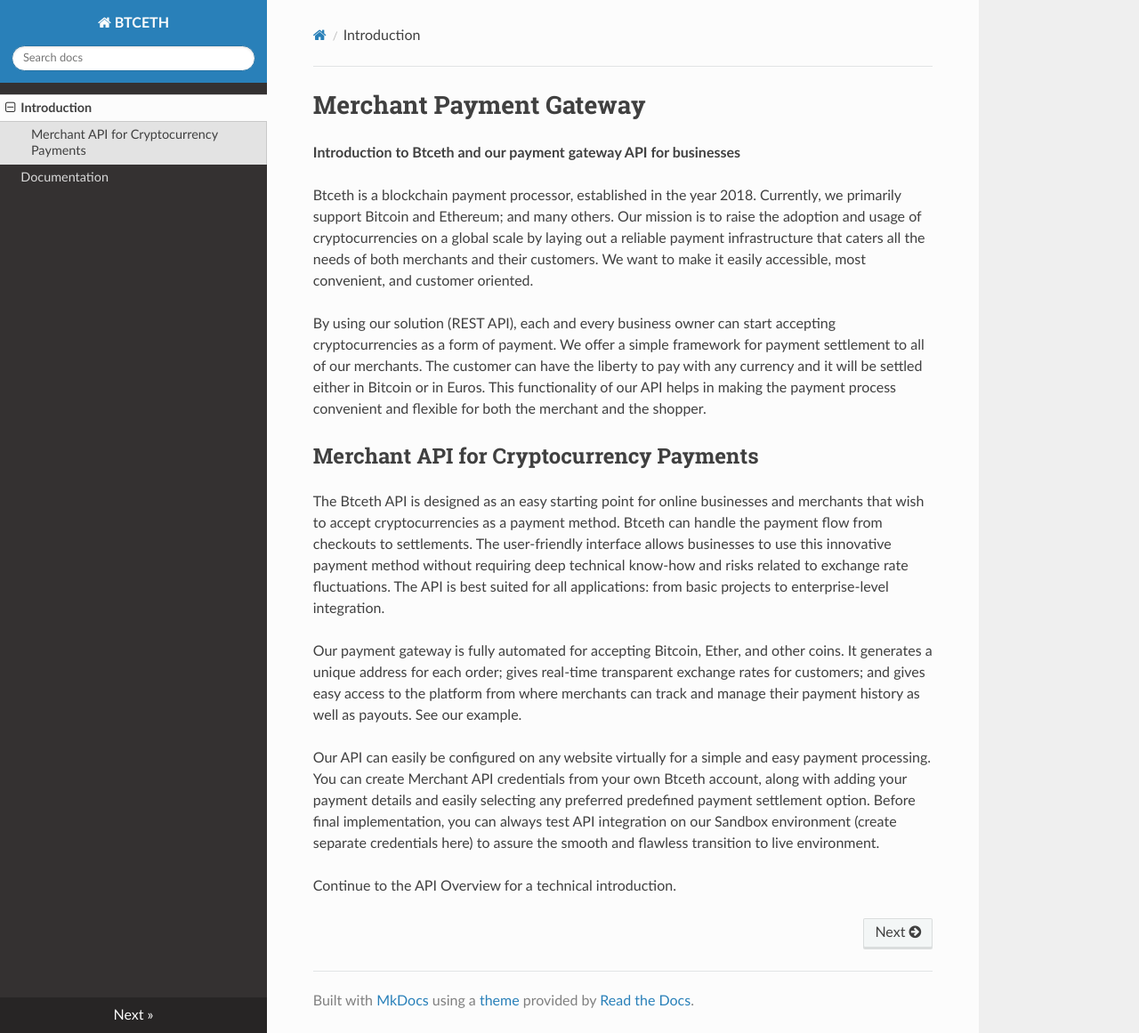
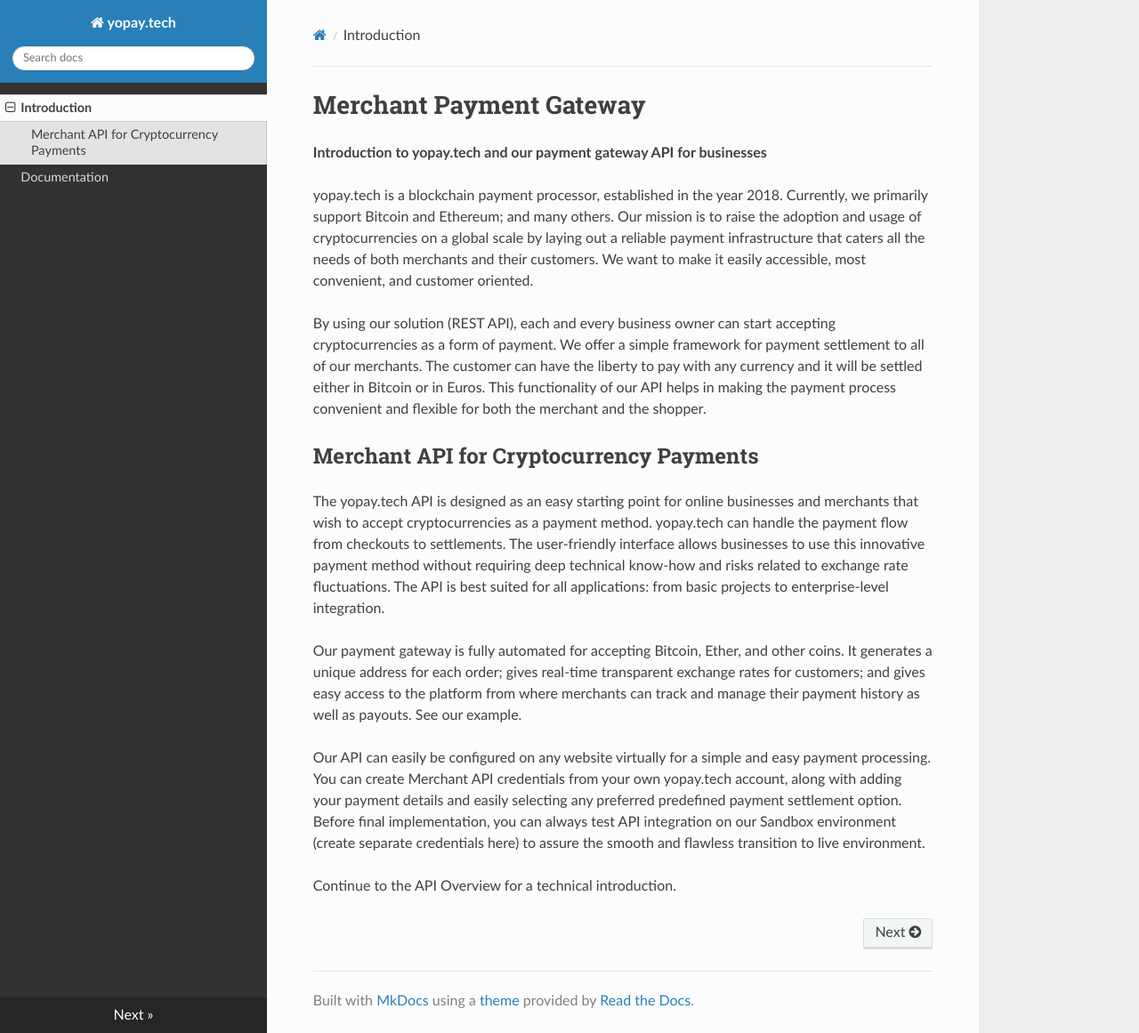
Before and after one commit to Kubemake/btceth_docs, an MkDocs documentation site: the page built from docs/index.md, in a window 1280 px wide and 1161 px high. Shown: the whole window at 89% size. Built offline with MkDocs 1.6.1, drawn with Linux system fonts in a browser that asks for light colours; nearby versions of some CDN libraries.

Commit message:
rename btheth to yopay.tech

```diff
--- a/docs/index.md
+++ b/docs/index.md
@@ -1,17 +1,17 @@
 # Merchant Payment Gateway
-__Introduction to Btceth and our payment gateway API for businesses__
+__Introduction to yopay.tech and our payment gateway API for businesses__
 
 
-Btceth is a blockchain payment processor, established in the year 2018. Currently, we primarily support Bitcoin and Ethereum; and many others. Our mission is to raise the adoption and usage of cryptocurrencies on a global scale by laying out a reliable payment infrastructure that caters all the needs of both merchants and their customers.  We want to make it easily accessible, most convenient, and customer oriented.
+yopay.tech is a blockchain payment processor, established in the year 2018. Currently, we primarily support Bitcoin and Ethereum; and many others. Our mission is to raise the adoption and usage of cryptocurrencies on a global scale by laying out a reliable payment infrastructure that caters all the needs of both merchants and their customers.  We want to make it easily accessible, most convenient, and customer oriented.
 
 By using our solution (REST API), each and every business owner can start accepting cryptocurrencies as a form of payment. We offer a simple framework for payment settlement to all of our merchants. The customer can have the liberty to pay with any currency and it will be settled either in Bitcoin or in Euros. This functionality of our API helps in making the payment process convenient and flexible for both the merchant and the shopper.
 
 ## Merchant API for Cryptocurrency Payments
 
-The Btceth API is designed as an easy starting point for online businesses and merchants that wish to accept cryptocurrencies as a payment method. Btceth can handle the payment flow from checkouts to settlements.  The user-friendly interface allows businesses to use this innovative payment method without requiring deep technical know-how and risks related to exchange rate fluctuations. The API is best suited for all applications: from basic projects to enterprise-level integration.
+The yopay.tech API is designed as an easy starting point for online businesses and merchants that wish to accept cryptocurrencies as a payment method. yopay.tech can handle the payment flow from checkouts to settlements.  The user-friendly interface allows businesses to use this innovative payment method without requiring deep technical know-how and risks related to exchange rate fluctuations. The API is best suited for all applications: from basic projects to enterprise-level integration.
 
 Our payment gateway is fully automated for accepting Bitcoin, Ether, and other coins.  It generates a unique address for each order; gives real-time transparent exchange rates for customers; and gives easy access to the platform from where merchants can track and manage their payment history as well as payouts. See our example.
 
-Our API can easily be configured on any website virtually for a simple and easy payment processing. You can create Merchant API credentials from your own Btceth account, along with adding your payment details and easily selecting any preferred predefined payment settlement option. Before final implementation, you can always test API integration on our Sandbox environment (create separate credentials here) to assure the smooth and flawless transition to live environment.
+Our API can easily be configured on any website virtually for a simple and easy payment processing. You can create Merchant API credentials from your own yopay.tech account, along with adding your payment details and easily selecting any preferred predefined payment settlement option. Before final implementation, you can always test API integration on our Sandbox environment (create separate credentials here) to assure the smooth and flawless transition to live environment.
 
 Continue to the API Overview for a technical introduction.
--- a/mkdocs.yml
+++ b/mkdocs.yml
@@ -1,4 +1,4 @@
-site_name: BTCETH
+site_name: yopay.tech
 nav:
   - Introduction: index.md
   - Documentation: documentation.md
```
Also changed, not shown: docs/documentation.md (+3 -3 lines), site/404.html, site/documentation/index.html, site/index.html, site/search/search_index.json.
